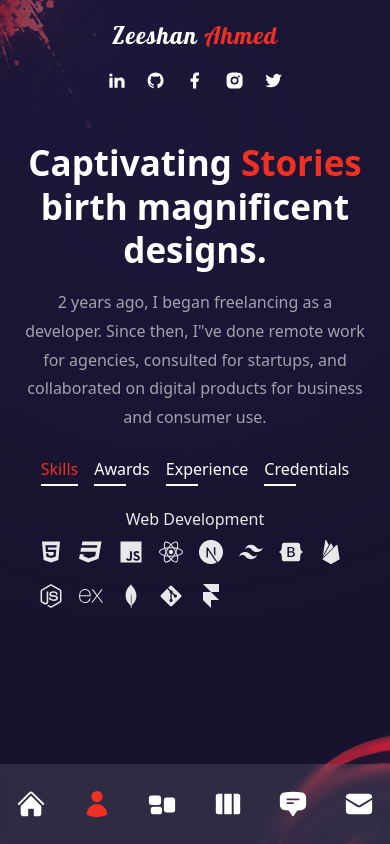
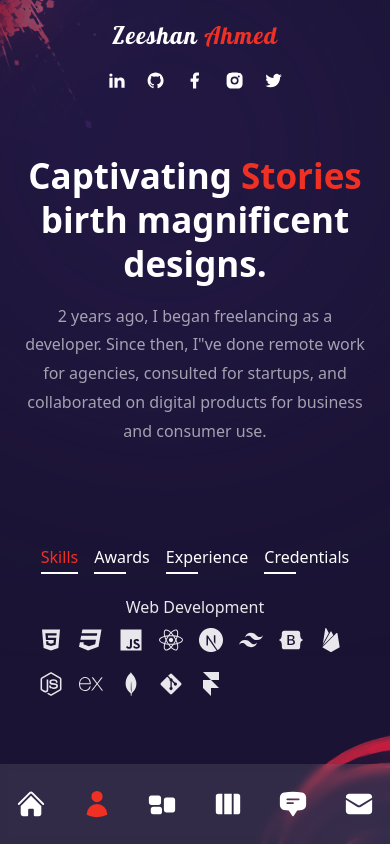
Before and after one commit to zeeshan-ahmed-smit/Personal-Portfolio, a Next.js app: page /about in a window 390 px wide. Built offline with nearby package versions, Linux system fonts and the light colour scheme.

Commit message:
make responsive

```diff
--- a/components/Nav.jsx
+++ b/components/Nav.jsx
@@ -36,8 +36,8 @@ const Nav = () => {
 
   return (
     <nav className='flex flex-col gap-y-4 items-center
-    // xl:justify-center fixed h-max bottom-0 mt-auto xl:right-[2%]
-    top-0 w-full xl:w-16 xl:max-w-md xl:h-screen z-50'>
+    xl:justify-center fixed h-max bottom-0 mt-auto xl:right-[2%]
+     w-full xl:w-16 xl:max-w-md xl:h-screen z-50'>
       {/* inner */}
       <div className='flex w-full xl:flex-col items-center justify-between
       xl:justify-center gap-y-10 px-4 md:px-40 xl:px-0 h-[80px] xl:h-max py-8
--- a/pages/about/index.jsx
+++ b/pages/about/index.jsx
@@ -90,7 +90,7 @@ const About = () => {
   const [index, setIndex] = useState(0);
 
   return (
-    <div className="h-full bg-primary/30 py-32 text-center xl:text-left">
+    <div className="h-screen py-[5rem]  text-center xl:text-left">
       <Circles />
 
       <motion.div
@@ -102,9 +102,9 @@ const About = () => {
         <Avatar />
       </motion.div>
 
-      <div className="container mx-auto h-full flex flex-col items-center xl:flex-row gap-x-6">
+      <div className="container mx-auto h-screen flex flex-col items-center xl:flex-row gap-x-6 ">
         {/* text */}
-        <div className="flex-1 flex flex-col justify-center mt-[.8rem] xs:mt-[3.5rem]">
+        <div className="flex-1  flex flex-col justify-center  xs:mt-[3.5rem]">
           <motion.h2
             variants={fadeIn("right", 0.2)}
             initial="hidden"
--- a/pages/index.jsx
+++ b/pages/index.jsx
@@ -8,10 +8,10 @@ import fadeIn from "../variants"
 
 const Home = () => {
   return (
-    <div className="bg-primary/60 h-full overflow-hidden">
+    <div className="  h-full overflow-hidden">
 
       {/* text */}
-      <div className="w-full h-full bg-gradient-to-r from-primary/10 via-black/30 to-black/10">
+      <div className="w-full h-full ">
         <div className="text-center flex flex-col justify-center xl:pt-40 xl:text-left h-full container mx-auto">
 
           {/* title */}
--- a/styles/globals.css
+++ b/styles/globals.css
@@ -20,11 +20,11 @@
 
 @layer base {
   body {
-    @apply bg-secondary  overflow-hidden  leading-relaxed;
+    @apply  w-full h-screen leading-relaxed;
   }
 
   .page {
-    @apply w-full h-screen  overflow-hidden;
+    @apply w-full h-screen overflow-x-hidden;
   }
 
   .h1 {
```
